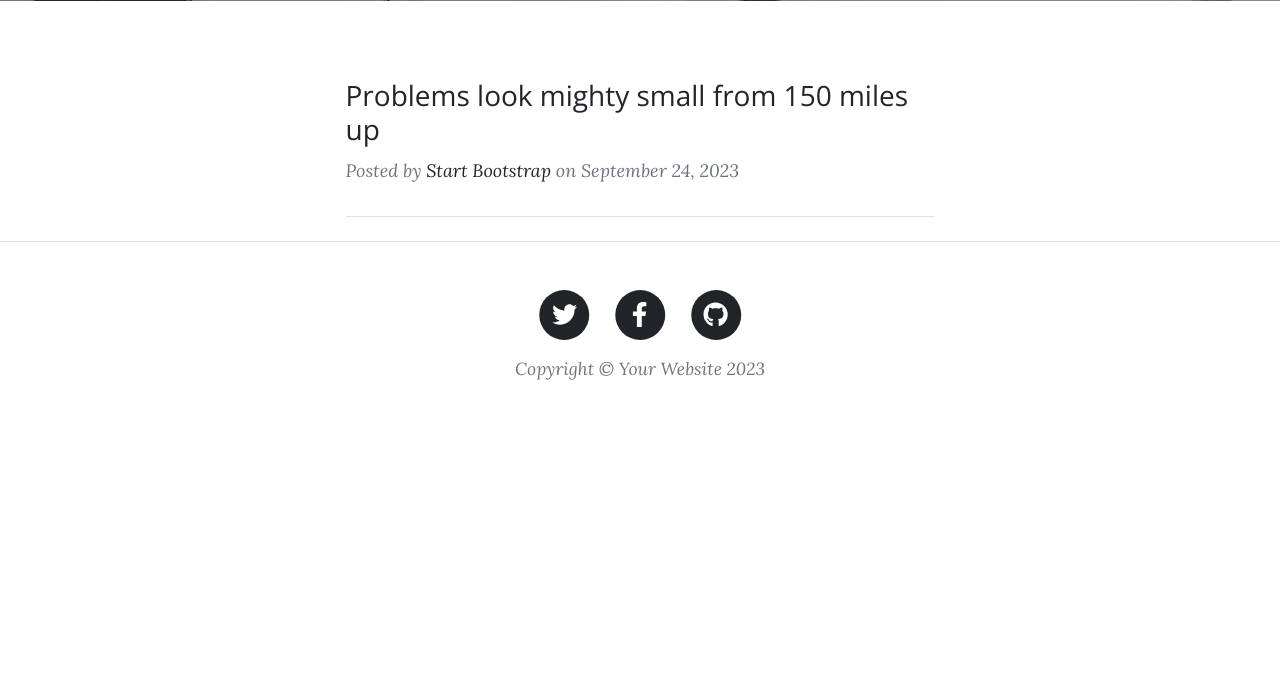
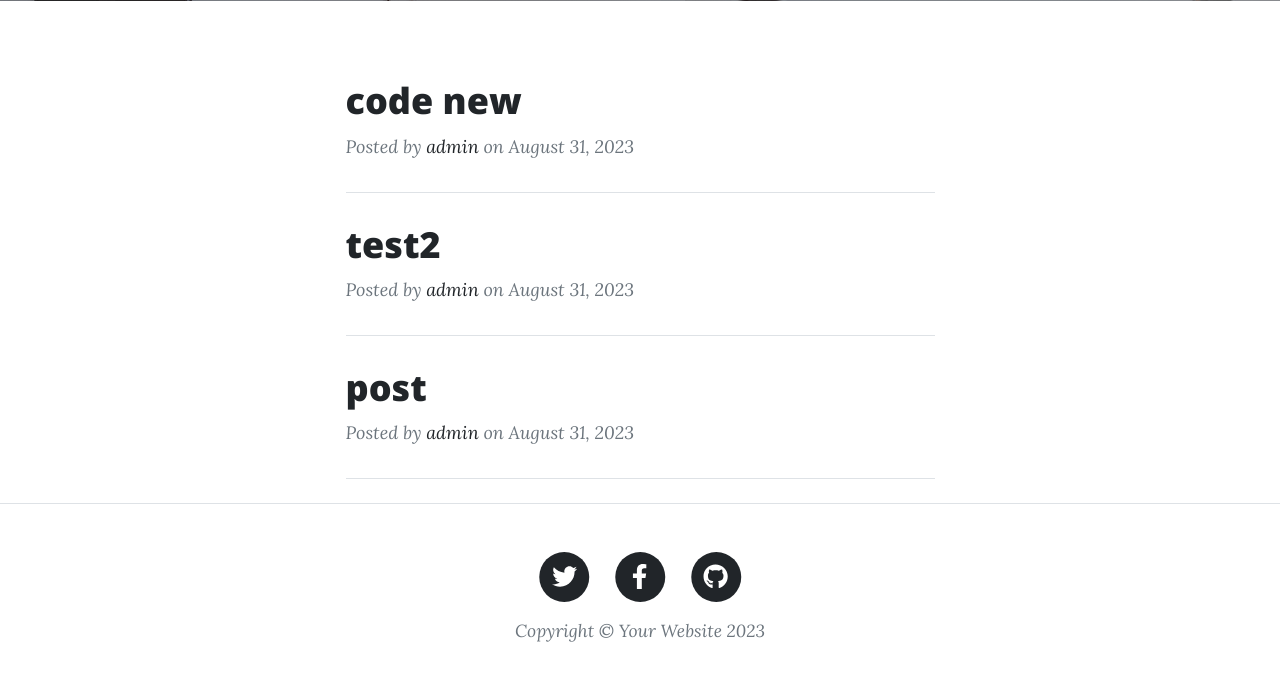
Before and after one commit to TahaAlothman/DjBlog, a Django app: page /blog/ in a window 1280 px wide. Shown: the part 531-1223 px from the top of the page. Before the commit the page ends 911 px from the top, so only its background shows below. Run offline with Django 4.2, Linux system fonts and the light colour scheme; data comes from the database, SQL or seed files in the repository; parts of the project's set-up code (start-up, migrations or seed data) failed here and were passed over; some libraries are stand-ins or nearby versions.

Commit message:
post list code processing as our code

```diff
--- a/posts/templates/posts/post_list.html
+++ b/posts/templates/posts/post_list.html
@@ -54,19 +54,21 @@
             <div class="row gx-4 gx-lg-5 justify-content-center">
                 <div class="col-md-10 col-lg-8 col-xl-7">
                     <!-- Post preview-->
-                    <div class="post-preview">
-                        <a href="post.html">
+                    {% for post in object_list %}
+                        <div class="post-preview">
+                        <a href="/blog/{{post.id}}">
                             <h2 class="post-title">{{ post.title }}</h2>
-                            <h3 class="post-subtitle">Problems look mighty small from 150 miles up</h3>
                         </a>
                         <p class="post-meta">
                             Posted by
-                            <a href="#!">Start Bootstrap</a>
-                            on September 24, 2023
+                            <a href="#!">{{post.author}}</a>
+                            on  {{post.publish_date|date:"F t, o"}}
                         </p>
-                    </div>
+                        </div>
                     <!-- Divider-->
                     <hr class="my-4" />
+                    {% endfor %}
+
 
                 </div>
             </div>
```
